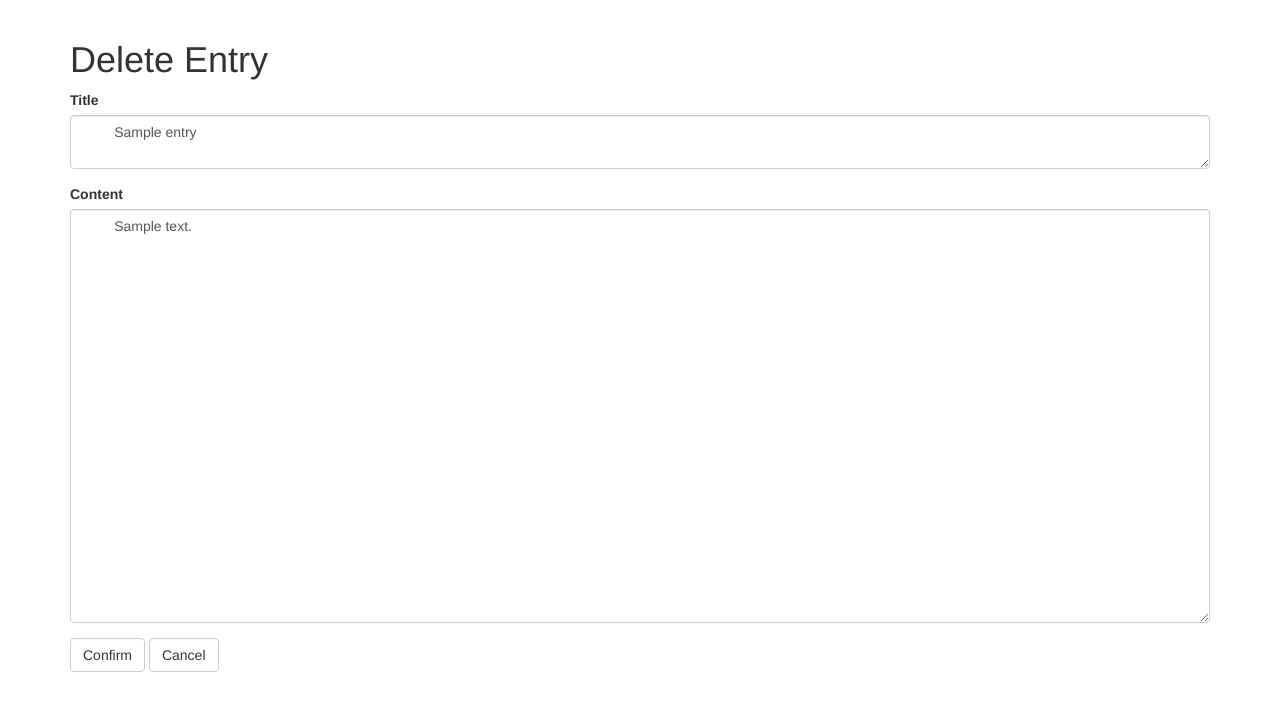
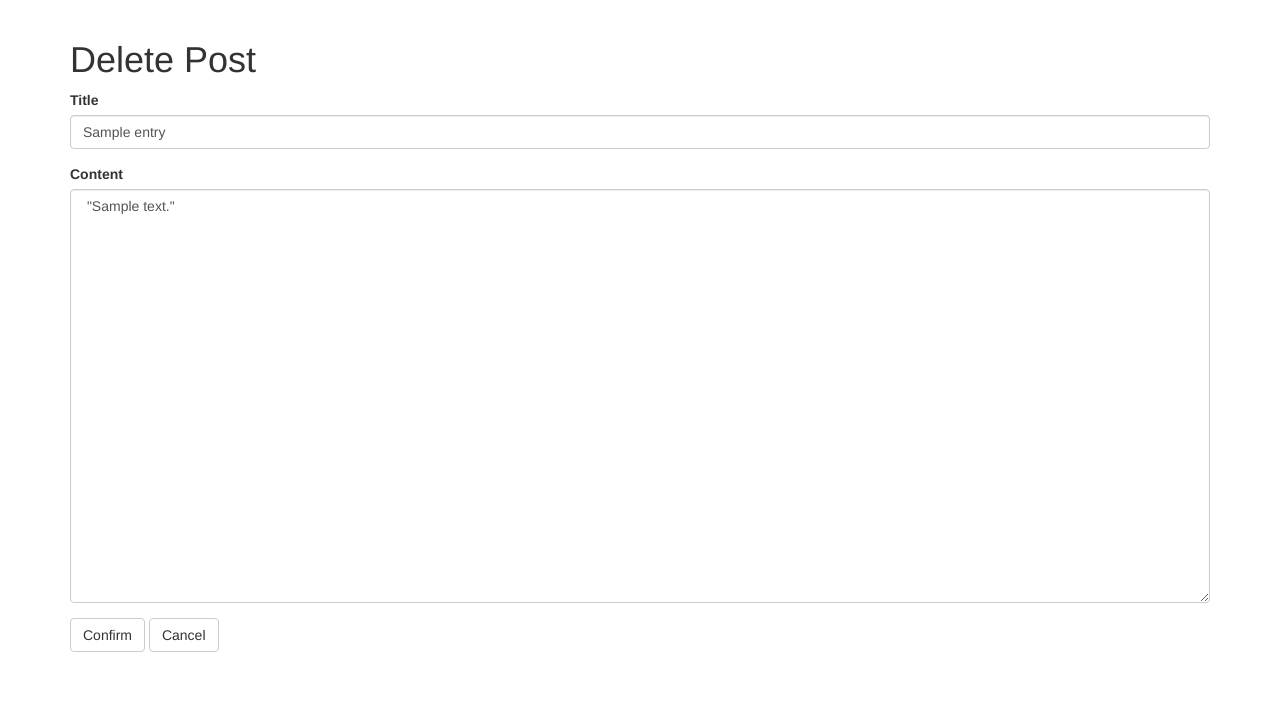
Before and after one commit to neil0212/blogful, a Flask app: page /entry/1/delete in a window 1280 px wide. Shown: the part 51-762 px from the top of the page. Run offline with Flask 2, Linux system fonts and the light colour scheme; tables that the repository leaves empty hold one stand-in row (values such as "Sample post"); some libraries are stand-ins or nearby versions.

Commit message:
edit-delete

```diff
--- a/blog/templates/delete_entry.html
+++ b/blog/templates/delete_entry.html
@@ -1,25 +1,19 @@
 {% extends "base.html" %}
-
-
 {% block content %}
 <h1>
-    Delete Entry
+    Delete Post
 </h1>
 
 <form role="form" method="POST">
     <div class="form-group">
         <label for="title">Title</label>
-         <textarea class="form-control" id="title" name="content" placeholder="Entry content" rows="2" required>
-        {{ entry.title}}
-        </textarea>
+        <input type="text" class="form-control" id="title" name="title" value ="{{ entry_title }}">
     </div>
     <div class="form-group">
         <label for="content">Content</label>
-        <textarea class="form-control" id="content" name="content" placeholder="Entry content" rows="20" required>
-        {{ entry.content}}
-        </textarea>
+        <textarea class="form-control" id="content" name="content" rows="20" > "{{ entry_content }}" </textarea>
     </div>
     <button type="submit" class="btn btn-default">Confirm</button>
-    <button type="submit" class="btn btn-default">Cancel</button>
+    <button type="reset" class="btn btn-default">Cancel</button>
 </form>
 {% endblock %}
--- a/blog/views.py
+++ b/blog/views.py
@@ -60,7 +60,7 @@ def add_entry_post():
 @app.route("/entry/<int:id>/edit", methods=["GET"])
 def edit_id_entry_get(id):
     entry = session.query(Entry).get(id)
-    return render_template("edit_entry.html", entry=entry)
+    return render_template("edit_entry.html", entry_title=entry.title, entry_content=entry.content)
 
 
 @app.route("/entry/<int:id>/edit", methods=["POST"])
@@ -75,9 +75,9 @@ def edit_entry_post(id):
 @app.route("/entry/<int:id>/delete", methods=["GET"])
 def delete_id_entry_get(id):
     entry = session.query(Entry).get(id)
-    return render_template("delete_entry.html", entry=entry)
+    return render_template("delete_entry.html", entry_title=entry.title, entry_content=entry.content)
 
-@app.route("/entry/<int:id>/edit", methods=["POST"])
+@app.route("/entry/<int:id>/delete", methods=["POST"])
 def delete_entry_post(id):
     entry = session.query(Entry).get(id)
     session.delete(entry)
```
Also changed, not shown: blog/templates/edit_entry.html (+3 -9 lines).
